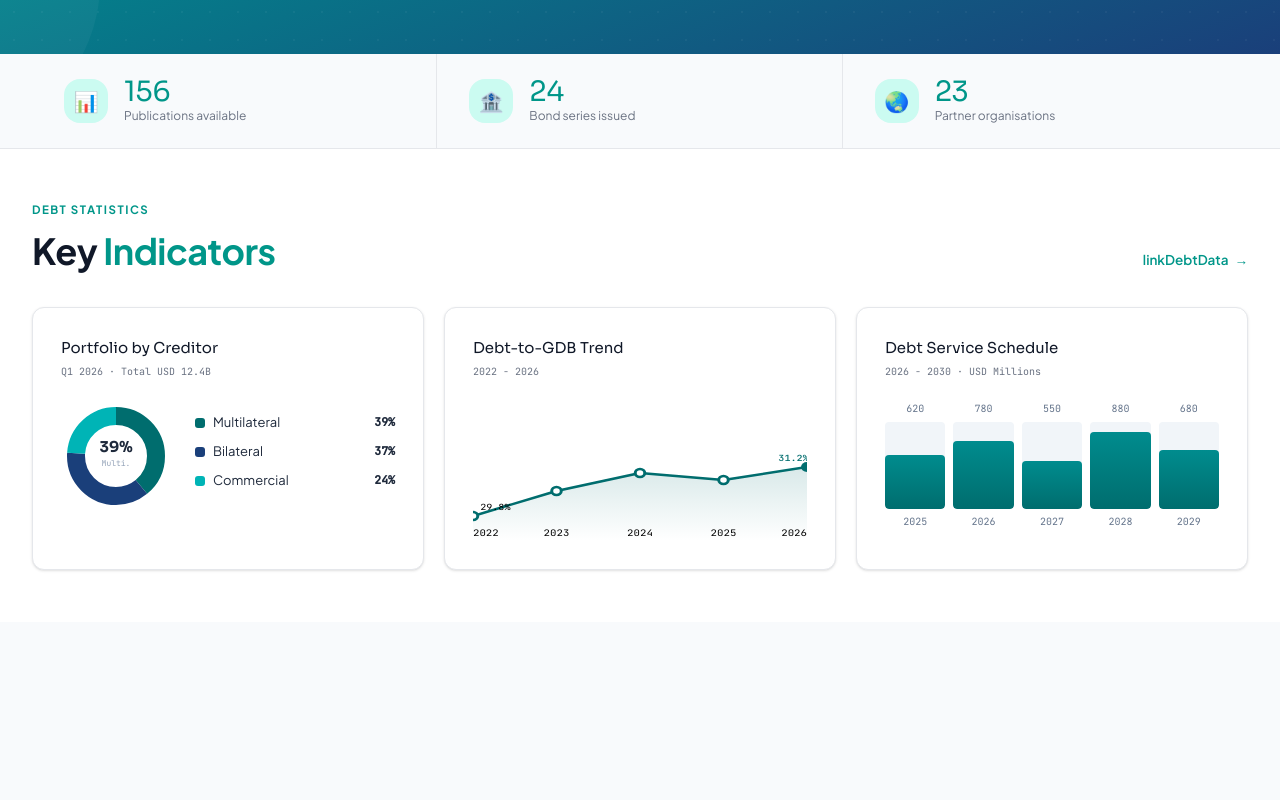
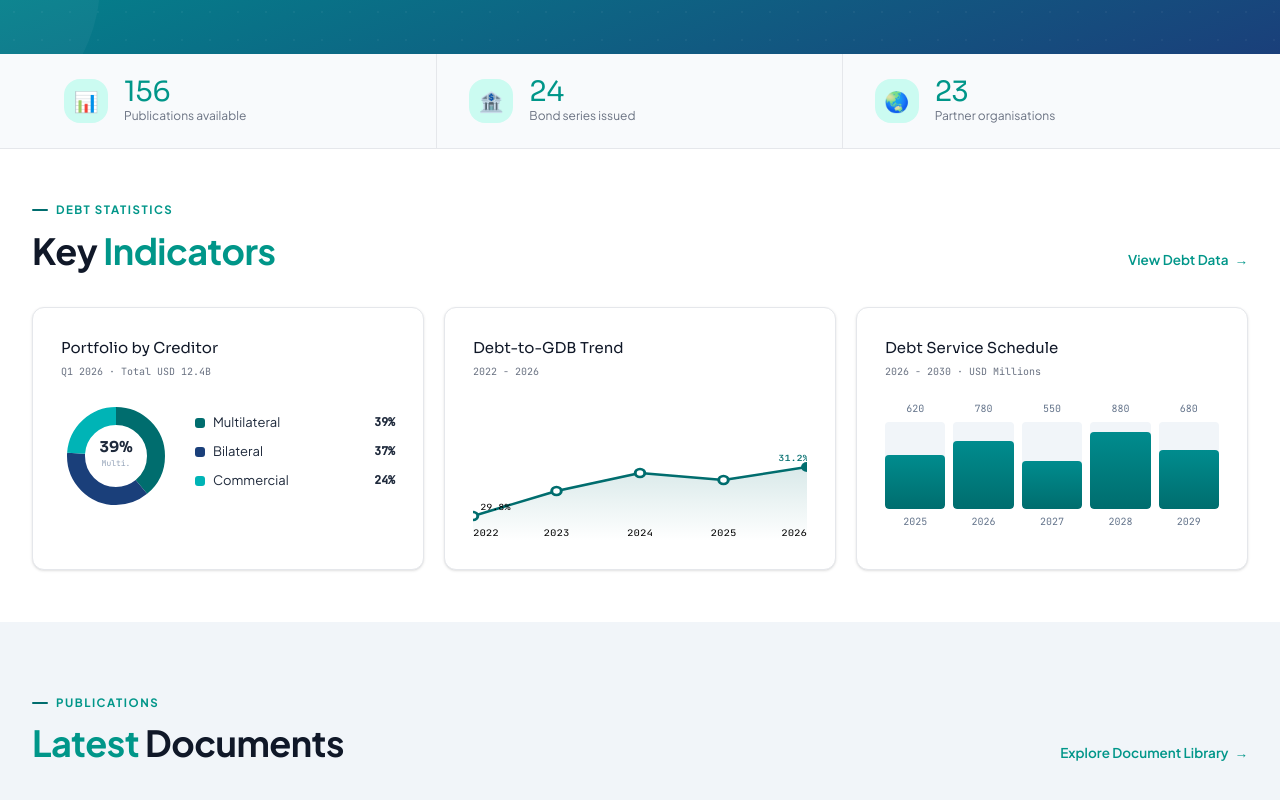
Before and after one commit to Pitou911/gdicdm-frontend, a React (Vite) app: page / in a window 1280 px wide. Shown: the part 506-1306 px from the top of the page. Before the commit the page ends 1128 px from the top, so only its background shows below. Built offline with nearby package versions, Linux system fonts and the light colour scheme.

Commit message:
add document section title

```diff
--- a/src/context/LanguageContext.jsx
+++ b/src/context/LanguageContext.jsx
@@ -10,9 +10,11 @@ const translations = {
     kpi1: 'Publications available',
     kpi2: 'Bond series issued',
     kpi3: 'Partner organisations',
+    linkDebtData: 'View Debt Data',
+    linkDocLibrary: 'Explore Document Library',
     eduTitle: 'Understand Public Debt & Investment',
     eduSub: 'Free guides, videos, and infographics on government bonds, debt management, and Cambodia\'s fiscal landscape.',
-    eduBtn: 'Explore Education Centre →',
+    eduBtn: 'Explore Education Centre',
     navHome: 'Home',
     navDebt: 'Debt Data',
     navDocs: 'Documents',
@@ -32,6 +34,8 @@ const translations = {
     kpi1: 'ឯកសារអាចទាញយក',
     kpi2: 'ស៊េរីសញ្ញាប័ណ្ណ',
     kpi3: 'អង្គការដៃគូ',
+    linkDebtData: 'មើលទិន្នន័យបំណុល',
+    linkDocLibrary: 'ស្វែងរកបណ្ណាល័យឯកសារ',
     eduTitle: 'យល់ដឹងអំពីបំណុលសាធារណៈ',
     eduSub: 'មគ្គុទ្ទេស វីដេអូ និងរូបភាពព័ត៌មានស្តីពីសញ្ញាប័ណ្ណរដ្ឋ',
     eduBtn: 'ស្វែងយល់ →',
--- a/src/index.css
+++ b/src/index.css
@@ -62,3 +62,5 @@
     @apply no-underline;
   }
 }
+
+.eyebrow::before{content:'';width:16px;height:2px;background:var(--color-teal);border-radius:1px}
--- a/src/pages/Home.jsx
+++ b/src/pages/Home.jsx
@@ -74,7 +74,7 @@ export default function Home() {
             <div className='max-w-325 mx-auto px-8'>
                 <div className='flex items-end justify-between mb-9 gap-5 flex-wrap'>
                     <div>
-                        <div className='flex items-center gap-2 mb-2.5 text-[11.5px] font-bold tracking-[1.5px] uppercase text-teal-600'>Debt Statistics</div>
+                        <div className='eyebrow flex items-center gap-2 mb-2.5 text-[11.5px] font-bold tracking-[1.5px] uppercase text-teal-600'>Debt Statistics</div>
                         <span className='w-4 h-0.5 bg-teal-600 rounded'></span>
                         <div className='text-[36px] font-bold text-gray-900 leading-[1.15] tracking-[-0.5px]'>
                             Key <em className='not-italic text-teal-600'>Indicators</em>
@@ -198,6 +198,24 @@ export default function Home() {
                 </div>
             </div>
         </div>
+
+        {/* Doc */}
+        <div className='py-18 bg-light'>
+            <div className='max-w-325 mx-auto px-8'>
+                <div className='flex items-end justify-between mb-9 gap-5 flex-wrap'>
+                    <div>
+                        <div className='eyebrow flex items-center gap-2 mb-2.5 text-[11.5px] font-bold tracking-[1.5px] uppercase text-teal-600'>Publications</div>
+                        <div className='text-[36px] font-bold text-gray-900 leading-[1.15] tracking-[-0.5px]'>
+                            <em className='not-italic text-teal-600'>Latest</em> Documents
+                        </div>
+                    </div>
+                    <Link to="/documents" className='flex items-center gap-1.5 text-[13.5px] font-semibold text-teal-600 whitespace-nowrap cursor-pointer transition-all hover:gap-2.5'>
+                        {t('linkDocLibrary')}
+                        <span className='transition-transform group-hover:translate-x-1'>→</span>
+                    </Link>
+                </div>
+            </div>
+        </div>
     </>
   )
 }
```
